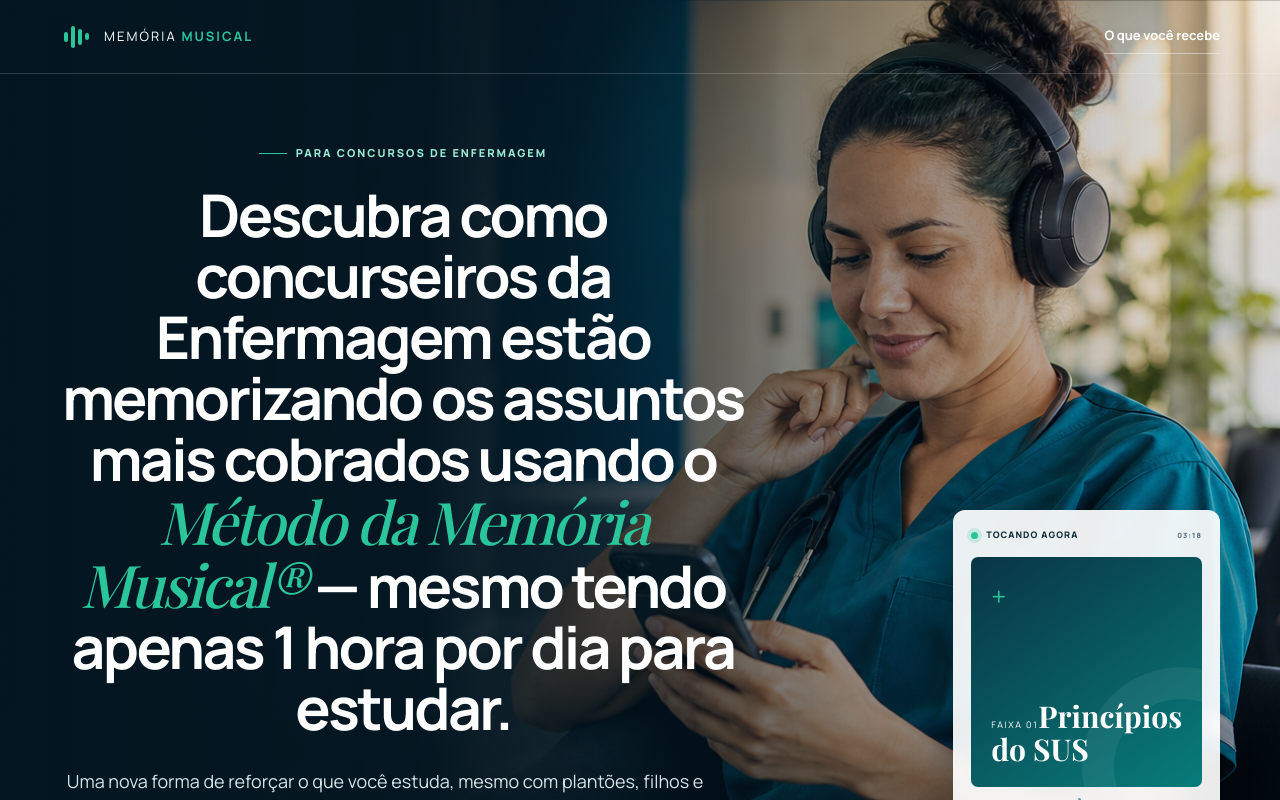
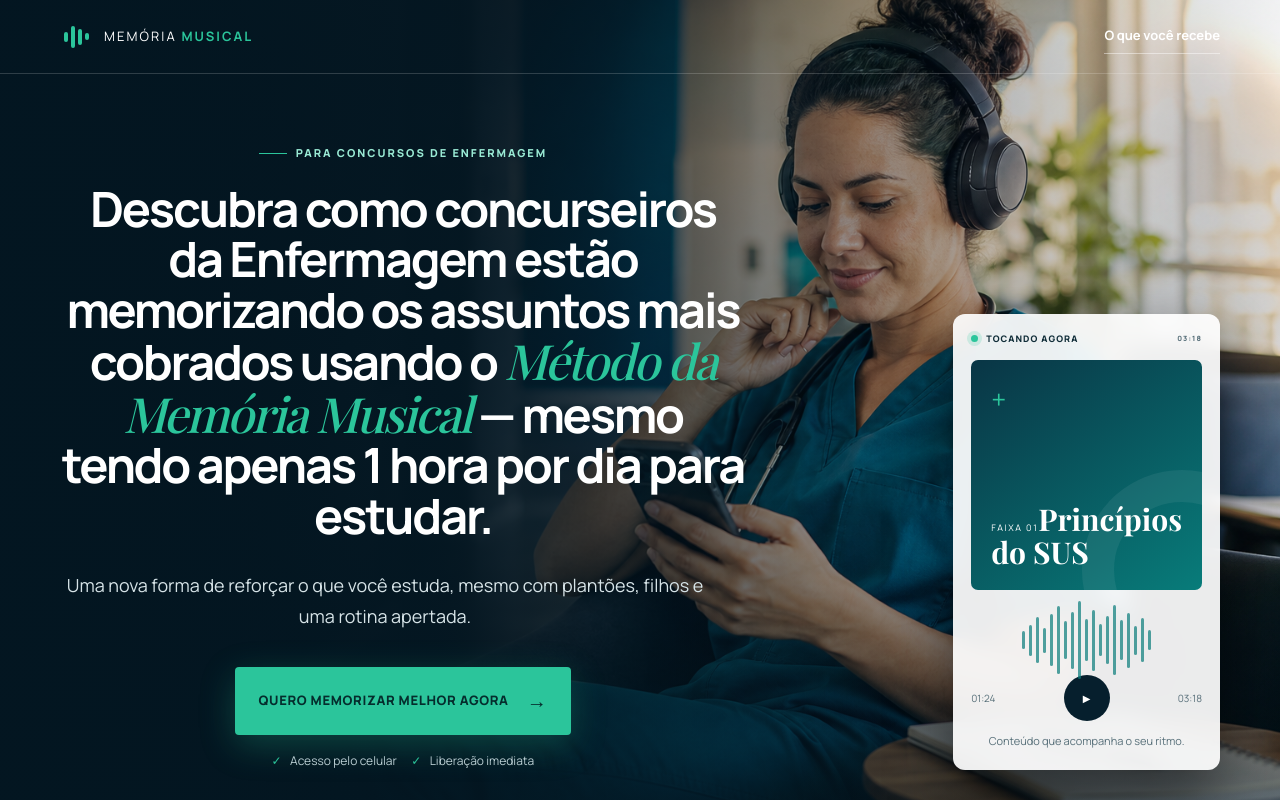
Before and after one commit to TACIO10/Enfermusic-upsell, a Next.js app: page / in a window 1280 px wide. Shown: the top 800 px of the page. Built offline with nearby package versions, Linux system fonts and the light colour scheme; a web font is replaced by a local one.

Commit message:
Remove registered marks and reduce hero headline

```diff
--- /dev/null
+++ b/app/headline-size.css
@@ -0,0 +1,9 @@
+.hero h1 {
+  font-size: clamp(34px, 3.8vw, 52px);
+}
+
+@media (max-width: 580px) {
+  .hero h1 {
+    font-size: 31px;
+  }
+}
--- a/app/layout.tsx
+++ b/app/layout.tsx
@@ -4,6 +4,7 @@ import { headers } from "next/headers";
 import "./globals.css";
 import "./headlines.css";
 import "./conversion-updates.css";
+import "./headline-size.css";
 
 const manrope = Manrope({ variable: "--font-sans", subsets: ["latin"] });
 const playfair = Playfair_Display({ variable: "--font-serif", subsets: ["latin"], style: ["normal", "italic"] });
@@ -14,11 +15,11 @@ export async function generateMetadata(): Promise<Metadata> {
   const host = requestHeaders.get("x-forwarded-host") ?? requestHeaders.get("host") ?? "localhost:3000";
   const imageUrl = `${protocol}://${host}/og.png`;
   return {
-    title: "Método da Memória Musical® | Concursos de Enfermagem",
+    title: "Método da Memória Musical | Concursos de Enfermagem",
     description: "Revise os assuntos mais cobrados em concursos de enfermagem com músicas criadas para facilitar a memorização.",
     icons: { icon: "/favicon.svg" },
     openGraph: {
-      title: "Método da Memória Musical®",
+      title: "Método da Memória Musical",
       description: "Memorize melhor. Revise onde estiver.",
       locale: "pt_BR",
       type: "website",
@@ -26,7 +27,7 @@ export async function generateMetadata(): Promise<Metadata> {
     },
     twitter: {
       card: "summary_large_image",
-      title: "Método da Memória Musical®",
+      title: "Método da Memória Musical",
       description: "Memorize melhor. Revise onde estiver.",
       images: [imageUrl],
     },
--- a/app/page.tsx
+++ b/app/page.tsx
@@ -21,7 +21,7 @@ const moments = [
 ];
 
 const faqs = [
-  ["O Método da Memória Musical® substitui meus estudos?", "Não. Ele complementa sua preparação, tornando suas revisões mais frequentes e eficientes."],
+  ["O Método da Memória Musical substitui meus estudos?", "Não. Ele complementa sua preparação, tornando suas revisões mais frequentes e eficientes."],
   ["Posso ouvir pelo celular?", "Sim. Você pode acessar a plataforma pelo celular e estudar onde estiver."],
   ["Funciona para qualquer concurso de enfermagem?", "O método foi desenvolvido para auxiliar na revisão dos conteúdos mais cobrados em concursos da área de enfermagem. Consulte as disciplinas disponíveis na plataforma e compare com o seu edital."],
   ["Preciso saber cantar?", "Não. Basta ouvir as músicas regularmente para reforçar o contato com os conteúdos."],
@@ -53,7 +53,7 @@ export default function Home() {
         <div className="container hero-grid">
           <div className="hero-copy">
             <div className="eyebrow"><span />Para concursos de enfermagem</div>
-            <h1>Descubra como concurseiros da Enfermagem estão memorizando os assuntos mais cobrados usando o <em>Método da Memória Musical®</em> — mesmo tendo apenas 1 hora por dia para estudar.</h1>
+            <h1>Descubra como concurseiros da Enfermagem estão memorizando os assuntos mais cobrados usando o <em>Método da Memória Musical</em> — mesmo tendo apenas 1 hora por dia para estudar.</h1>
             <p className="hero-lead">Uma nova forma de reforçar o que você estuda, mesmo com plantões, filhos e uma rotina apertada.</p>
             <Button>Quero memorizar melhor agora</Button>
             <p className="microcopy"><span>✓</span> Acesso pelo celular <span>✓</span> Liberação imediata</p>
@@ -138,14 +138,14 @@ export default function Home() {
           <p>Agora tente lembrar o quarto tópico do último PDF que estudou.</p>
           <strong className="difficult">Difícil?</strong>
           <p>Isso acontece porque seu cérebro guarda padrões sonoros com muito mais facilidade do que grandes blocos de texto.</p>
-          <p>Foi justamente dessa percepção que nasceu o <strong>Método da Memória Musical®.</strong></p>
+          <p>Foi justamente dessa percepção que nasceu o <strong>Método da Memória Musical.</strong></p>
         </div>
       </section>
 
       <section className="section method-intro">
         <div className="container narrow">
           <div className="section-tag">Agora você conhece a diferença</div>
-          <h2>Conheça o Método da Memória Musical®</h2>
+          <h2>Conheça o Método da Memória Musical</h2>
           <p className="method-lead">Um sistema de revisão desenvolvido para ajudar concurseiros da enfermagem a reforçar os conteúdos mais cobrados por meio de músicas criadas para facilitar a memorização.</p>
           <div className="method-uses">
             {["Enquanto dirige", "Enquanto trabalha", "Enquanto faz exercícios", "Enquanto cozinha", "Em qualquer momento livre do seu dia"].map((item, i) => <div key={item}><span>0{i + 1}</span><strong>{item}</strong></div>)}
@@ -191,7 +191,7 @@ export default function Home() {
         <div className="container">
           <div className="library-head">
             <div><div className="section-tag">Dentro da plataforma</div><h2>Um acervo organizado pelos temas que mais importam.</h2></div>
-            <p>Você terá acesso ao Método da Memória Musical®, organizado em trilhas de revisão contendo os assuntos mais cobrados em concursos da enfermagem.</p>
+            <p>Você terá acesso ao Método da Memória Musical, organizado em trilhas de revisão contendo os assuntos mais cobrados em concursos da enfermagem.</p>
           </div>
           <div className="subject-grid">
             {subjects.map((s, i)=><div className="subject" key={s}><span>{String(i+1).padStart(2,"0")}</span><strong>{s}</strong><i>♪</i></div>)}
@@ -205,7 +205,7 @@ export default function Home() {
           <div>
             <div className="section-tag">Feito para você</div>
             <h2>Uma preparação que respeita a sua rotina.</h2>
-            <p>O Método da Memória Musical® foi criado para quem quer avançar sem transformar a preparação em mais uma fonte de exaustão.</p>
+            <p>O Método da Memória Musical foi criado para quem quer avançar sem transformar a preparação em mais uma fonte de exaustão.</p>
           </div>
           <div className="audience-list">
             {["Trabalha em plantões e tem pouco tempo","Estuda há meses, mas continua esquecendo","Está cansado de depender apenas de PDFs","Quer revisar no ônibus, na academia ou em casa","Busca uma preparação mais leve e constante"].map((x,i)=><div key={x}><span>0{i+1}</span><p>{x}</p></div>)}
@@ -216,7 +216,7 @@ export default function Home() {
       <section className="section social-proof">
         <div className="container">
           <div className="section-tag">Experiências reais</div>
-          <h2>Quem está utilizando o Método da Memória Musical®</h2>
+          <h2>Quem está utilizando o Método da Memória Musical</h2>
           <p className="section-intro">Resultados e experiências reais serão apresentados aqui com autorização dos alunos.</p>
           <div className="proof-grid">
             <div className="proof-placeholder"><span>01</span><strong>Depoimento em vídeo</strong><p>Espaço reservado para um vídeo real de aluno.</p></div>
@@ -233,12 +233,12 @@ export default function Home() {
             <div className="section-tag light">Comece hoje</div>
             <h2>Talvez sua aprovação não dependa de estudar mais.</h2>
             <p className="offer-highlight">Mas de memorizar melhor.</p>
-            <p>Tenha acesso ao Método da Memória Musical® e transforme seus momentos livres em oportunidades de revisão.</p>
+            <p>Tenha acesso ao Método da Memória Musical e transforme seus momentos livres em oportunidades de revisão.</p>
             <ul className="clean-list"><li>Conteúdos organizados por tema</li><li>Acesso prático pelo celular</li><li>Revisões em qualquer lugar</li><li>Liberação após a confirmação do pagamento</li></ul>
           </div>
           <div className="offer-card">
             <span className="offer-label">ACESSO À PLATAFORMA</span>
-            <div className="offer-logo"><span className="brand-mark"><i/><i/><i/><i/></span><strong>Memória Musical®</strong></div>
+            <div className="offer-logo"><span className="brand-mark"><i/><i/><i/><i/></span><strong>Memória Musical</strong></div>
             <p>Comece agora uma forma mais prática e constante de revisar para concursos de enfermagem.</p>
             <Button light>Sim, quero acessar agora</Button>
             <small>Ambiente seguro • Acesso pelo celular</small>
@@ -268,7 +268,7 @@ export default function Home() {
         </div>
       </section>
 
-      <footer><div className="container"><a className="brand" href="#inicio"><span className="brand-mark"><i/><i/><i/><i/></span><span>MEMÓRIA <b>MUSICAL</b></span></a><p>© 2026 Método da Memória Musical®. Todos os direitos reservados.</p><p className="disclaimer">Este produto é um recurso complementar de revisão e não garante aprovação em concursos públicos. Resultados variam conforme dedicação, rotina de estudos e outros fatores individuais.</p></div></footer>
+      <footer><div className="container"><a className="brand" href="#inicio"><span className="brand-mark"><i/><i/><i/><i/></span><span>MEMÓRIA <b>MUSICAL</b></span></a><p>© 2026 Método da Memória Musical. Todos os direitos reservados.</p><p className="disclaimer">Este produto é um recurso complementar de revisão e não garante aprovação em concursos públicos. Resultados variam conforme dedicação, rotina de estudos e outros fatores individuais.</p></div></footer>
     </main>
   );
 }
```
